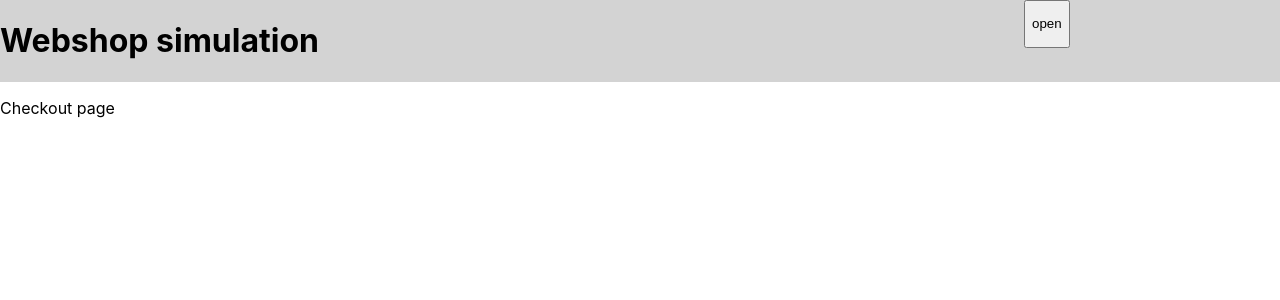
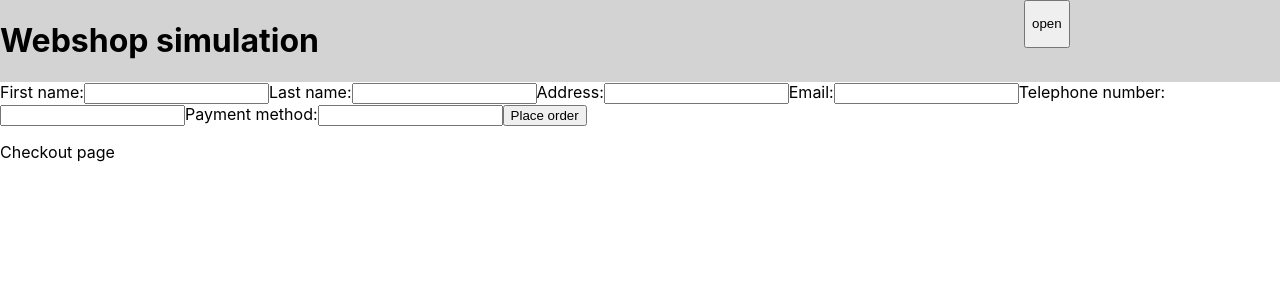
Before and after one commit to jenniferwvng/redux-toolkit-webshop, a React (Create React App) app: page /checkout in a window 1280 px wide. Shown: the top 300 px of the page. Built offline with nearby package versions, Linux system fonts and the light colour scheme.

Commit message:
controlled component checkout form and reducer

```diff
--- a/src/features/cart/cartSlice.js
+++ b/src/features/cart/cartSlice.js
@@ -3,7 +3,8 @@ import { createSlice } from "@reduxjs/toolkit";
 const initialState = {
     cartItems: [],
     quantity: 0,
-    totalPrice: 0
+    totalPrice: 0,
+    orderConfirmation: []
 };
 
 const cartSlice = createSlice({
@@ -52,6 +53,9 @@ const cartSlice = createSlice({
 
             state.quantity = quantity;
             state.totalPrice = totalPrice;
+        },
+        confirmOrderInformation: (state, action) => {
+            state.orderConfirmation.push(action.payload);
         }
     }
 });
@@ -62,7 +66,8 @@ export const {
     emptyCart,
     increaseCartItemAmount,
     decreaseCartItemAmount,
-    calculateCheckoutTotals
+    calculateCheckoutTotals,
+    confirmOrderInformation
 } = cartSlice.actions;
 
 export const cartReducer = cartSlice.reducer;
--- a/src/routes/CheckoutPage.js
+++ b/src/routes/CheckoutPage.js
@@ -1,9 +1,64 @@
+import { useState } from "react";
+import { useDispatch } from "react-redux";
+import { confirmOrderInformation } from "../features/cart/cartSlice";
+
 import Header from "../components/Header";
 
 function CheckoutPage() {
+  const [firstname, setFirstname] = useState('');
+  const [lastname, setLastname] = useState('');
+  const [address, setAddress] = useState('');
+  const [email, setEmail] = useState('');
+  const [telephone, setTelephone] = useState('');
+  const [payment, setPayment] = useState('');
+
+  const dispatch = useDispatch();
+
+  const handleSubmit = (e) => {
+    e.preventDefault();
+    dispatch(confirmOrderInformation({
+      firstname,
+      lastname,
+      address,
+      email,
+      telephone,
+      payment
+    }))
+  }
+
   return (
     <div>
       <Header />
+      <main>
+        <form onSubmit={handleSubmit}>
+          <label>
+            First name:
+            <input type="firstname" value={firstname} onChange={(e) => setFirstname(e.target.value)}/>
+          </label>
+          <label>
+            Last name:
+            <input type="lastname" value={lastname} onChange={(e) => setLastname(e.target.value)}/>
+          </label>
+          <label>
+            Address:
+            <input type="address" value={address} onChange={(e) => setAddress(e.target.value)}/>
+          </label>
+          <label>
+            Email:
+            <input type="email" value={email} onChange={(e) => setEmail(e.target.value)}/>
+          </label>
+          <label>
+            Telephone number:
+            <input type="telephone" value={telephone} onChange={(e) => setTelephone(e.target.value)}/>
+          </label>
+          <label>
+            Payment method:
+            <input type="payment" value={payment} onChange={(e) => setPayment(e.target.value)}/>
+          </label>
+          {/* add form validation to prevent empty or incorrect fields*/}
+          <input type="submit" value="Place order" />
+        </form>
+      </main>
       <p>Checkout page</p>
     </div>
   );
```
